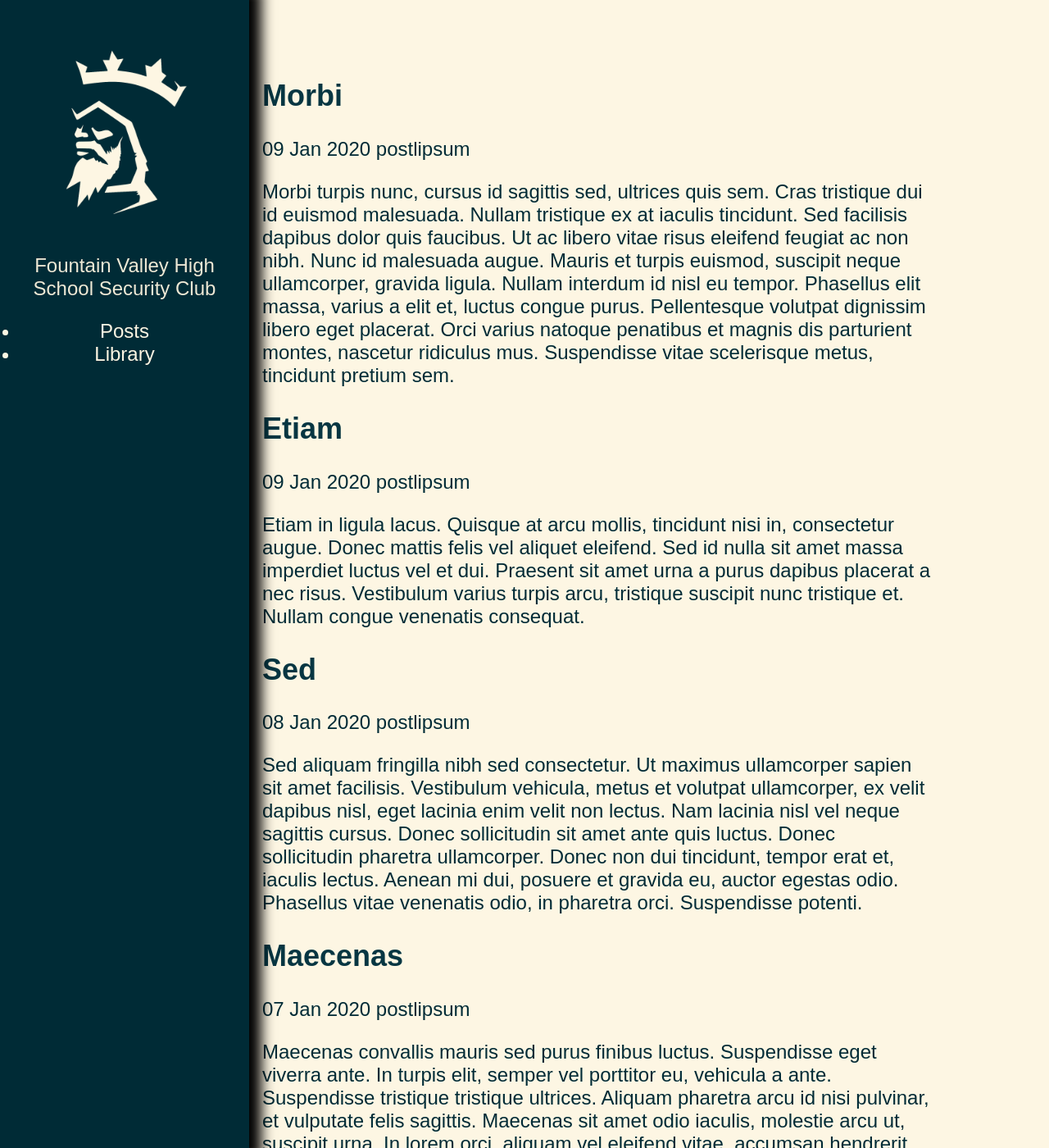
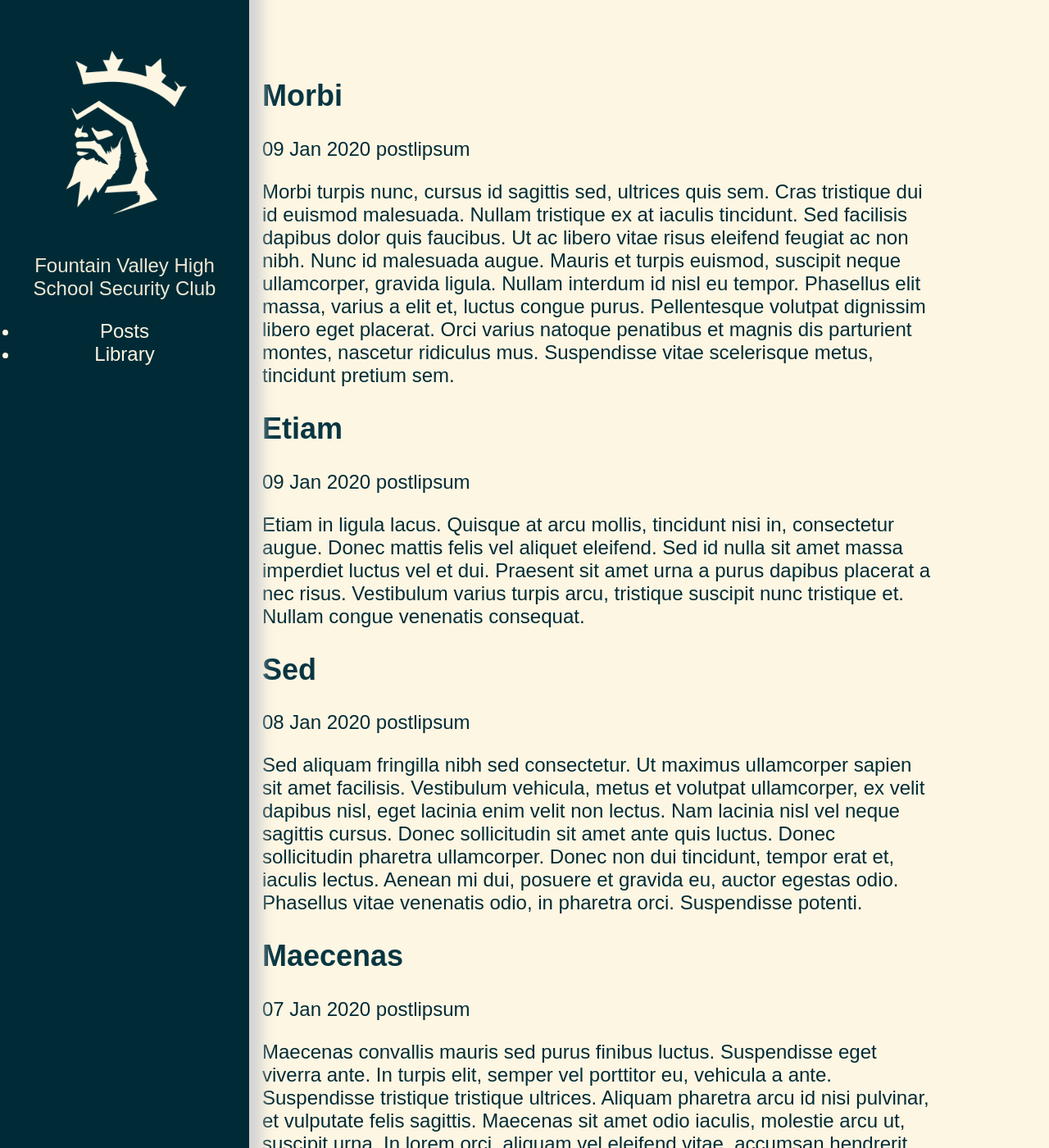
Before and after one commit to FVHSsec/fvhssec.github.io, a Jekyll site: the page built from index.md, in a window 1280 px wide and 1400 px high. Shown: the whole window at 82% size. Built offline with Jekyll 4.4.1, drawn with Linux system fonts in a browser that asks for light colours.

Commit message:
Shadow Updated

```diff
--- a/assets/css/overlay.css
+++ b/assets/css/overlay.css
@@ -17,7 +17,7 @@
 
     background-color : var(--sol-base03);
     color : var(--sol-base3);
-    box-shadow : 0px 0px 15px 15px black;
+    box-shadow : 0px 0px 15px 15px lightgrey;
 
     position : fixed;
 
```
